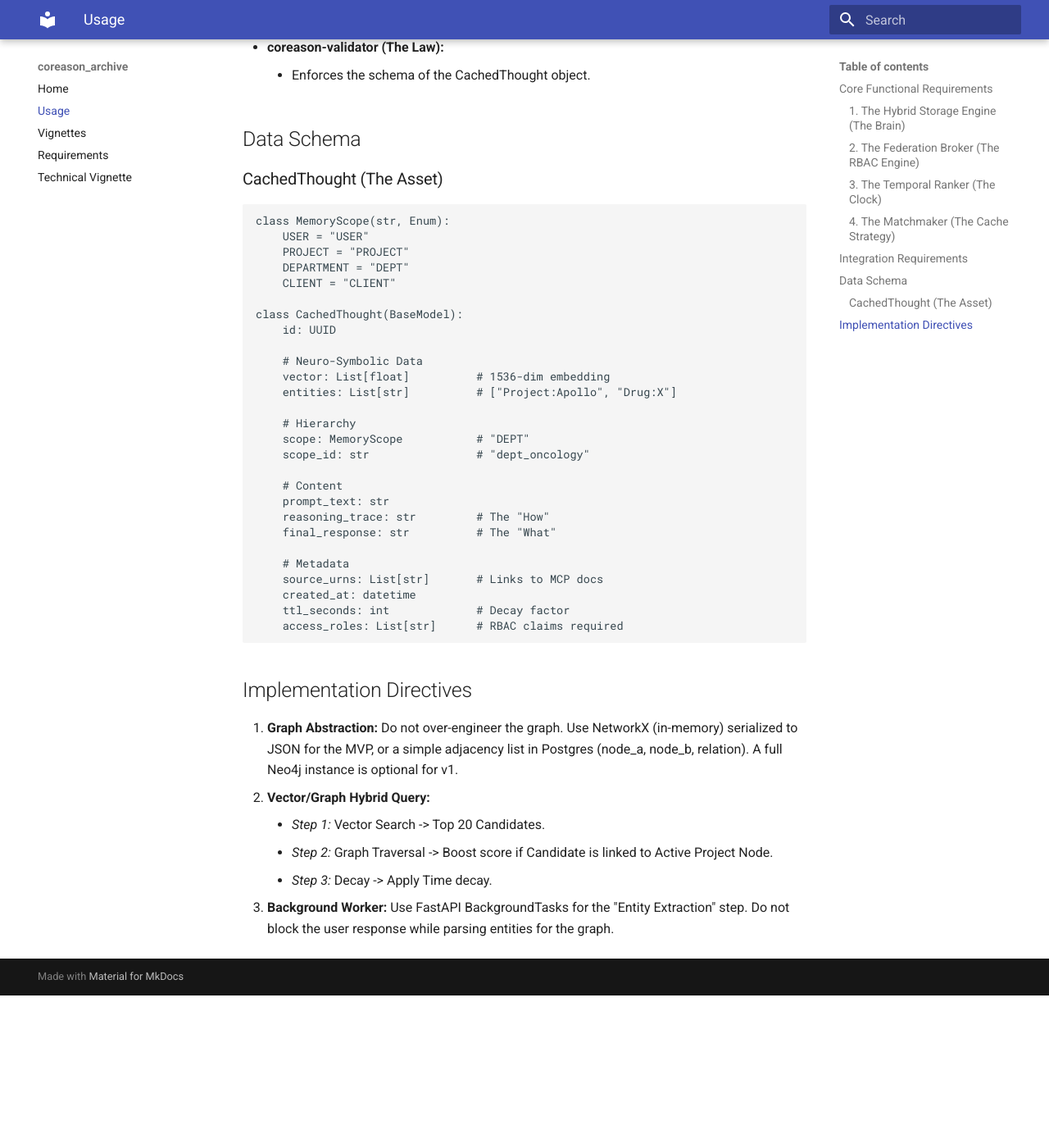
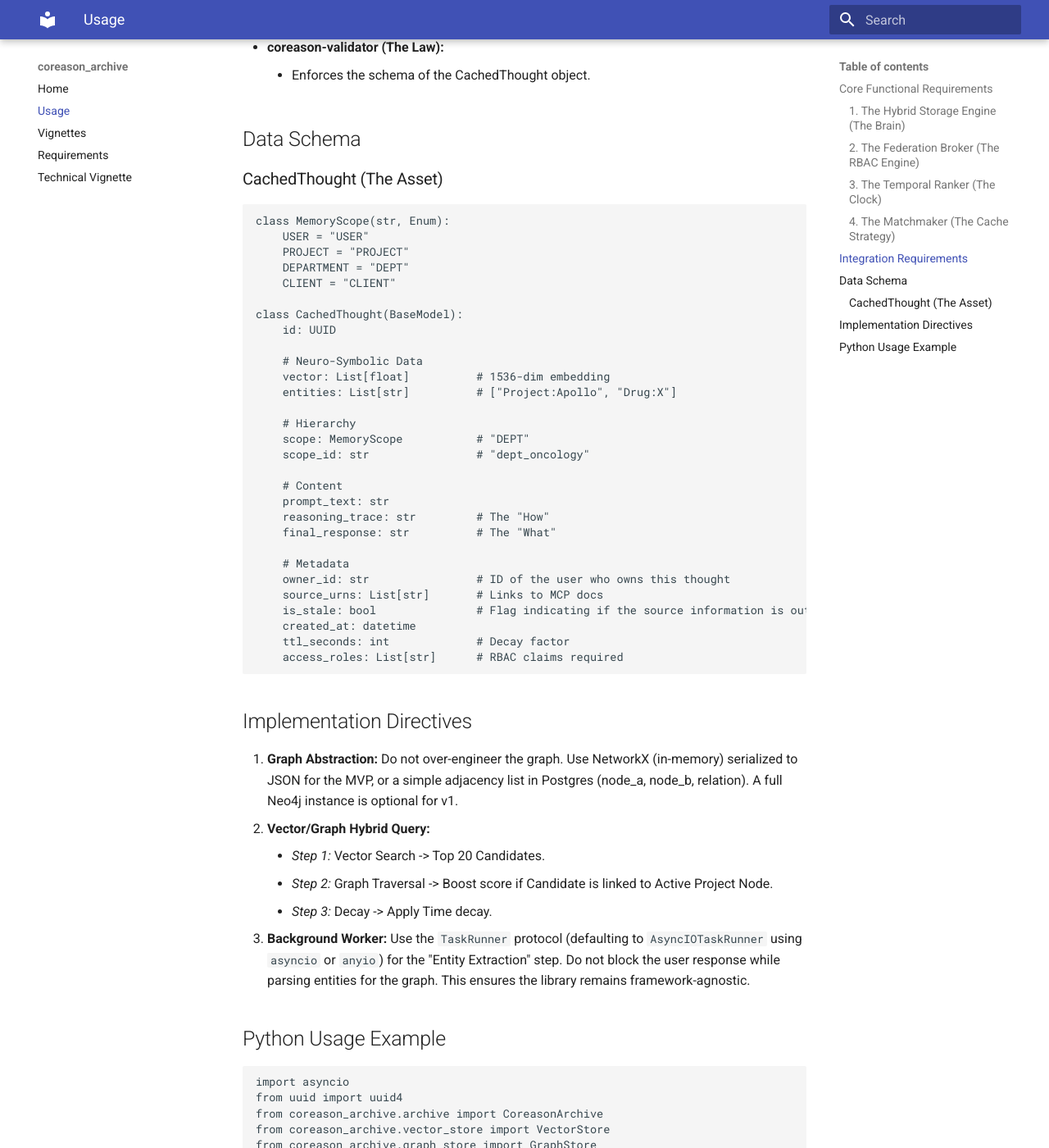
Before and after one commit to CoReason-AI/coreason-archive, an MkDocs documentation site: the page built from docs/usage.md, in a window 1280 px wide and 1400 px high, scrolled down 2054 px. Shown: the whole window at 82% size. Built offline with MkDocs 1.6.1 and Material for MkDocs 9.7.7, drawn with Linux system fonts in a browser that asks for light colours; before the commit the page ends 3268 px from its top, so only the background shows below that; some of the changed text lies outside the part shown.

Commit message:
Bump version to v0.5.1 and update documentation (#75)
- Updated `pyproject.toml` and `src/coreason_archive/__init__.py` to v0.5.1.
- Updated `docs/requirements.md` and `docs/usage.md` to reflect `CachedThought` model changes (owner_id, is_stale) and Python dependencies.
- Added Python usage example to `docs/usage.md`.
- Updated `docs/requirements.md` and `README.md` to mention framework-agnostic `TaskRunner` architecture.

````diff
--- a/docs/usage.md
+++ b/docs/usage.md
@@ -87,7 +87,9 @@ class CachedThought(BaseModel):
     final_response: str          # The "What"
 
     # Metadata
+    owner_id: str                # ID of the user who owns this thought
     source_urns: List[str]       # Links to MCP docs
+    is_stale: bool               # Flag indicating if the source information is outdated
     created_at: datetime
     ttl_seconds: int             # Decay factor
     access_roles: List[str]      # RBAC claims required
@@ -100,4 +102,53 @@ class CachedThought(BaseModel):
     *   *Step 1:* Vector Search -> Top 20 Candidates.
     *   *Step 2:* Graph Traversal -> Boost score if Candidate is linked to Active Project Node.
     *   *Step 3:* Decay -> Apply Time decay.
-3.  **Background Worker:** Use FastAPI BackgroundTasks for the "Entity Extraction" step. Do not block the user response while parsing entities for the graph.
+3.  **Background Worker:** Use the `TaskRunner` protocol (defaulting to `AsyncIOTaskRunner` using `asyncio` or `anyio`) for the "Entity Extraction" step. Do not block the user response while parsing entities for the graph. This ensures the library remains framework-agnostic.
+
+## Python Usage Example
+
+```python
+import asyncio
+from uuid import uuid4
+from coreason_archive.archive import CoreasonArchive
+from coreason_archive.vector_store import VectorStore
+from coreason_archive.graph_store import GraphStore
+from coreason_archive.utils.stubs import StubEmbedder
+from coreason_archive.models import MemoryScope
+from coreason_identity.models import UserContext
+
+async def main():
+    # 1. Initialize Components
+    archive = CoreasonArchive(
+        vector_store=VectorStore(),
+        graph_store=GraphStore(),
+        embedder=StubEmbedder(),
+        # task_runner defaults to AsyncIOTaskRunner
+    )
+
+    # 2. Define Context
+    user_context = UserContext(
+        user_id="user_123",
+        email="user@example.com",
+        groups=["project_apollo"]
+    )
+
+    # 3. Add a Thought
+    thought = await archive.add_thought(
+        prompt="How do we handle error retries?",
+        response="We use exponential backoff with jitter.",
+        scope=MemoryScope.PROJECT,
+        scope_id="project_apollo",
+        user_context=user_context
+    )
+    print(f"Added thought: {thought.id}")
+
+    # 4. Search
+    results = await archive.smart_lookup(
+        query="retry policy",
+        context=user_context
+    )
+    print(f"Search Result: {results.content}")
+
+if __name__ == "__main__":
+    asyncio.run(main())
+```
--- a/pyproject.toml
+++ b/pyproject.toml
@@ -1,6 +1,6 @@
 [tool.poetry]
 name = "coreason_archive"
-version = "0.4.2"
+version = "0.5.1"
 description = "persistence layer for Cognitive State across the CoReason ecosystem"
 authors = ["Gowtham A Rao <gowtham.rao@coreason.ai>"]
 license = "Prosperity-3.0"
@@ -33,7 +33,7 @@ build-backend = "poetry.core.masonry.api"
 
 [project]
 name = "coreason_archive"
-version = "0.4.2"
+version = "0.5.1"
 description = "persistence layer for Cognitive State across the CoReason ecosystem"
 readme = "README.md"
 requires-python = ">=3.11"
--- a/src/coreason_archive/__init__.py
+++ b/src/coreason_archive/__init__.py
@@ -12,7 +12,7 @@
 persistence layer for Cognitive State across the CoReason ecosystem
 """
 
-__version__ = "0.5.0"
+__version__ = "0.5.1"
 __author__ = "Gowtham A Rao"
 __email__ = "gowtham.rao@coreason.ai"
 
````
Also changed, not shown: README.md (+2 -0 lines), docs/requirements.md (+4 -1 lines).
